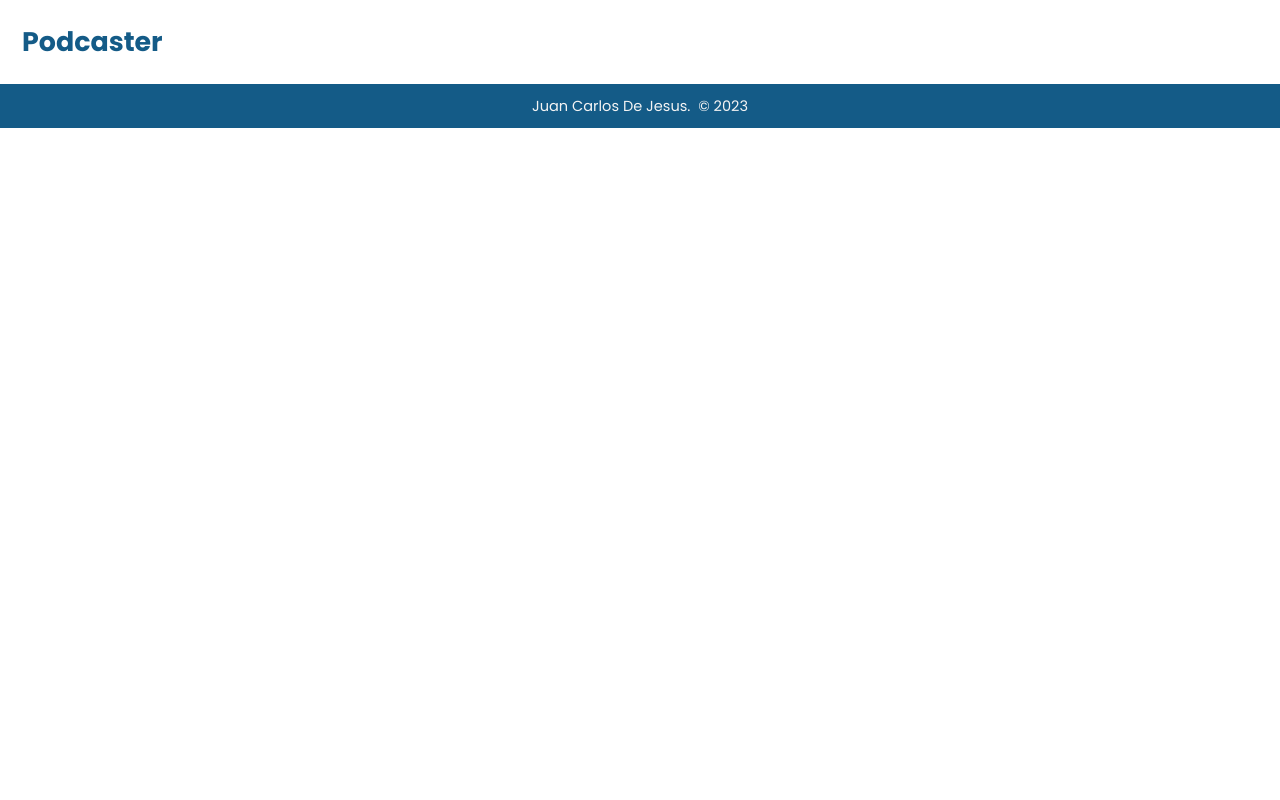
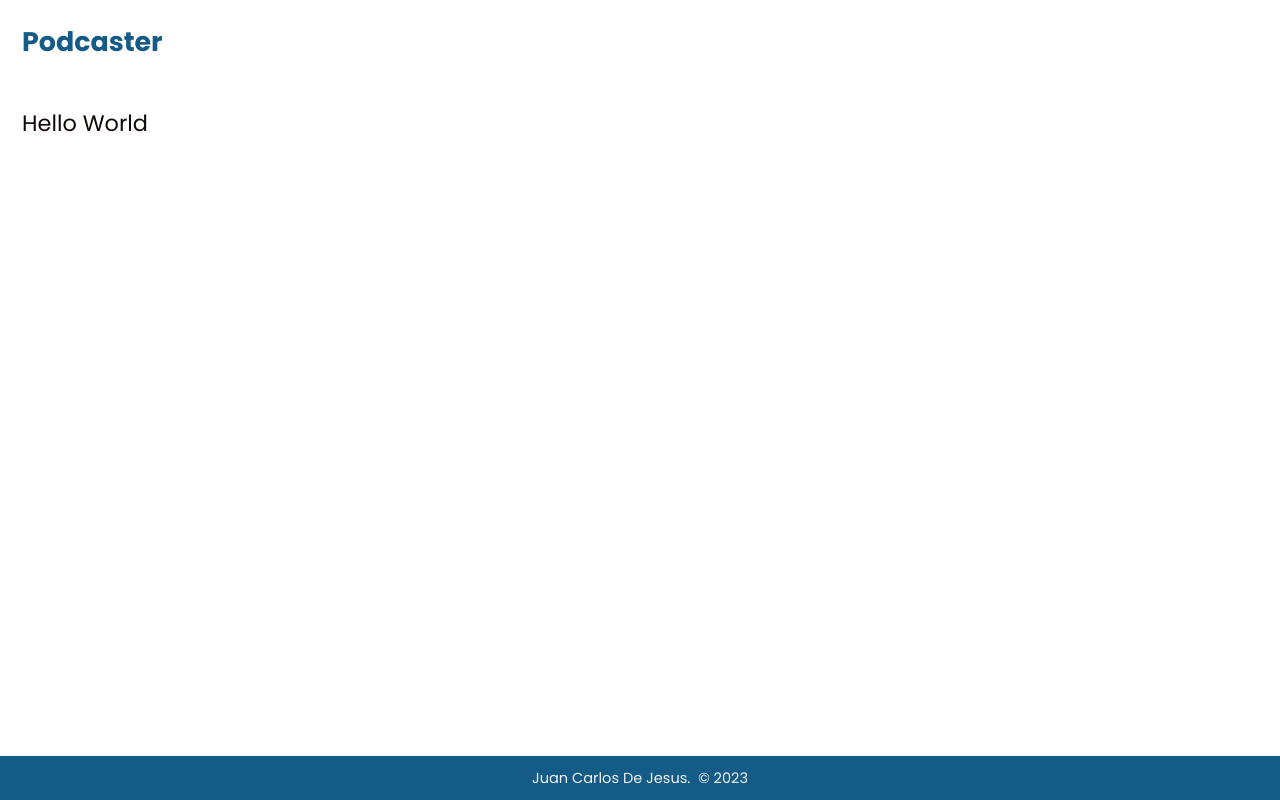
Before and after one commit to jdejesus11/my-podcasts-app, a React app: page / in a window 1280 px wide. Built offline with nearby package versions, Linux system fonts and the light colour scheme.

Commit message:
Creates main layout

```diff
--- a/src/App.scss
+++ b/src/App.scss
@@ -1 +1,10 @@
 @import "../styles/reset.scss";
+
+#container {
+  min-height: 100vh;
+}
+
+.main {
+  padding: $medium-padding;
+  flex: 1;
+}
--- a/src/App.tsx
+++ b/src/App.tsx
@@ -1,21 +1,13 @@
 import React from "react";
 import "./App.scss";
-import CardList from "./components/card-list/card-list";
-import Card from "./components/card/card";
-import CounterBar from "./components/counter-bar/counter-bar";
-import DataGrid from "./components/data-grid/data-grid";
-import EpisodeDetail from "./components/episode-detail/episode-detail";
 import Footer from "./components/footer/footer";
 import Header from "./components/header/header";
-import Message from "./components/message/message";
-import Spinner from "./components/spinner/spinner";
-import Summary from "./components/summary/summary";
-import TextInput from "./components/text-input/text-input";
 
 const App = () => {
   return (
     <>
       <Header />
+      <main className="main">Hello World</main>
       <Footer />
     </>
   );
```
Also changed, not shown: src/models/models.tsx (+10 -10 lines).
